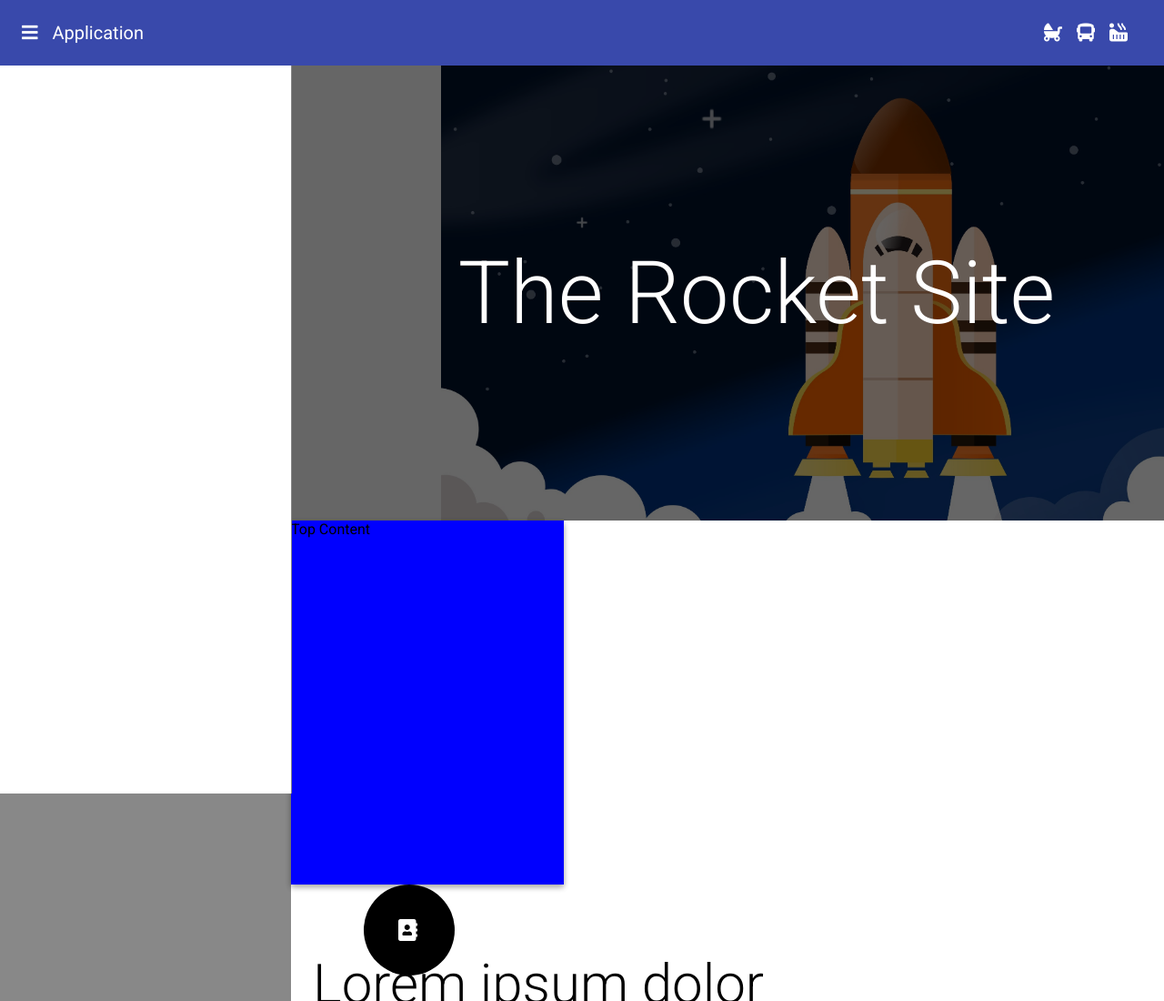
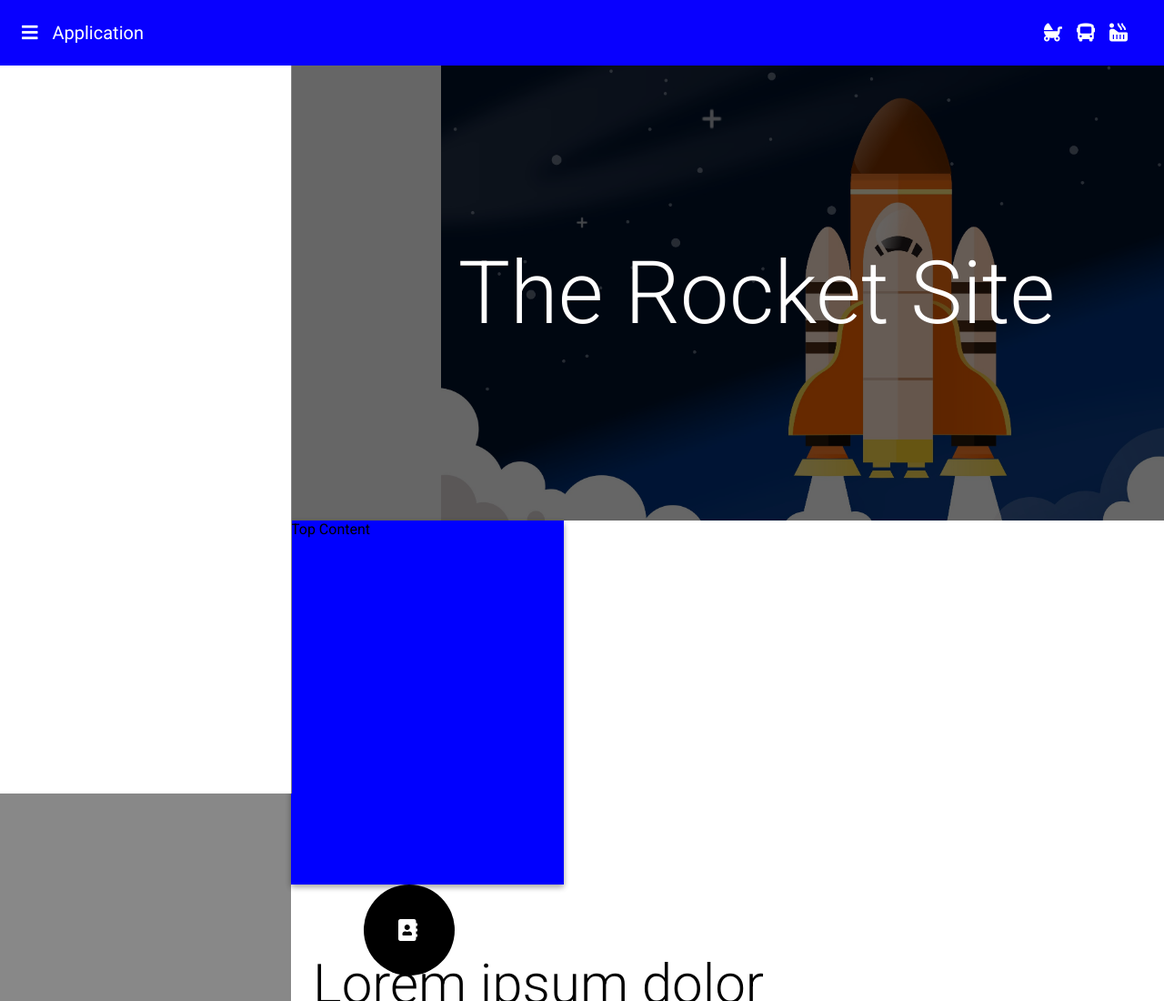
Before and after one commit to indianaorz/cstest, a plain HTML site: page index.html in a window 1280 px wide. Shown: the top 1100 px of the page at 91% size. Drawn offline with nearby package versions, Linux system fonts and the light colour scheme.

Commit message:
changed app bar coloring

```diff
--- a/style.css
+++ b/style.css
@@ -94,7 +94,7 @@ p{
     left: 0;
 
     /*Color*/
-    background-color: #3949ab;
+    background-color: #0800FF;
     color: #FFF;
 
     /*aligning items*/
```
